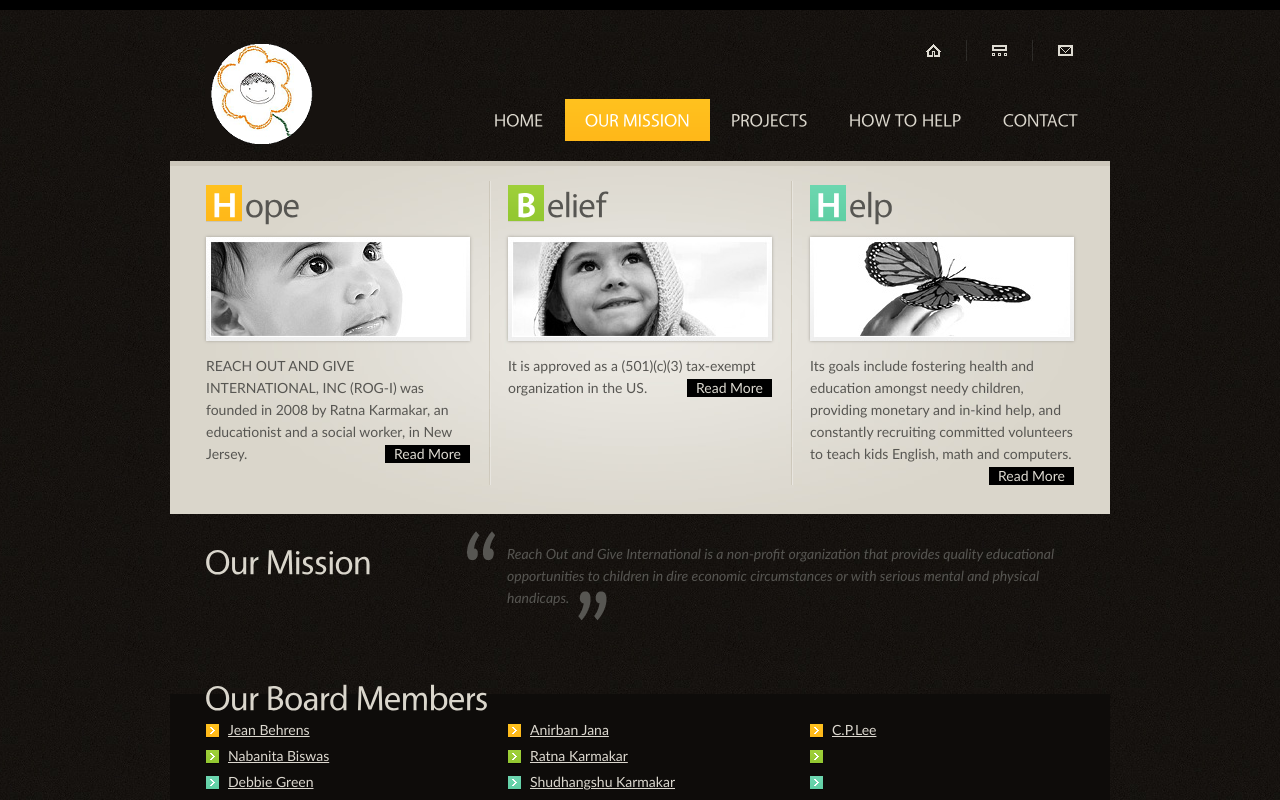
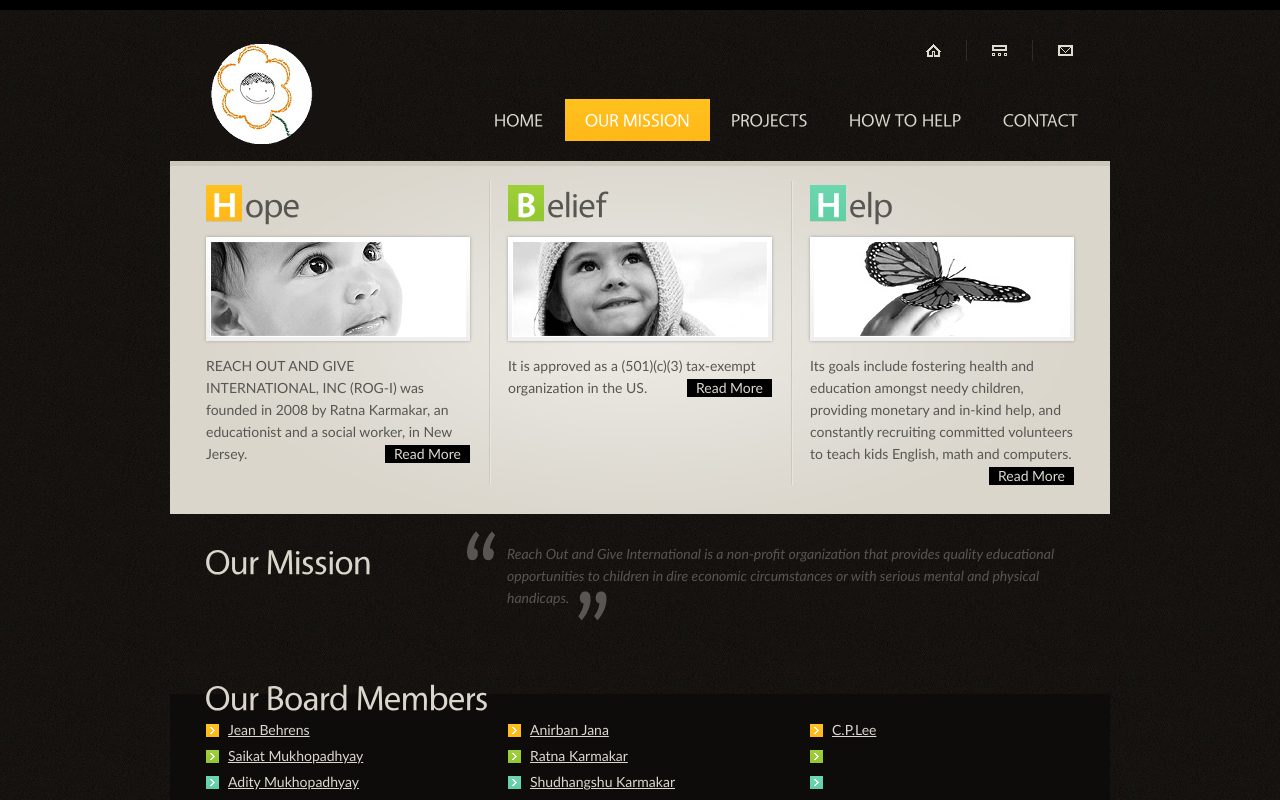
Before and after one commit to rogi2019/rogi2019.github.io, a plain HTML site: page mission.html in a window 1280 px wide. Shown: the top 800 px of the page. Drawn offline with Linux system fonts and the light colour scheme.

Commit message:
Update mission.html
Updated board members

```diff
--- a/mission.html
+++ b/mission.html
@@ -89,8 +89,8 @@
         <section class="col1">
 		  <ul class="list1">
                 <li><a href="#">Jean Behrens</a></li>
-                <li class="color2"><a href="#">Nabanita Biswas</a></li>
-                <li class="color3"><a href="#">Debbie Green</a></li>
+                <li class="color2"><a href="#">Saikat Mukhopadhyay</a></li>
+                <li class="color3"><a href="#">Adity Mukhopadhyay</a></li>
 
 
 
```
